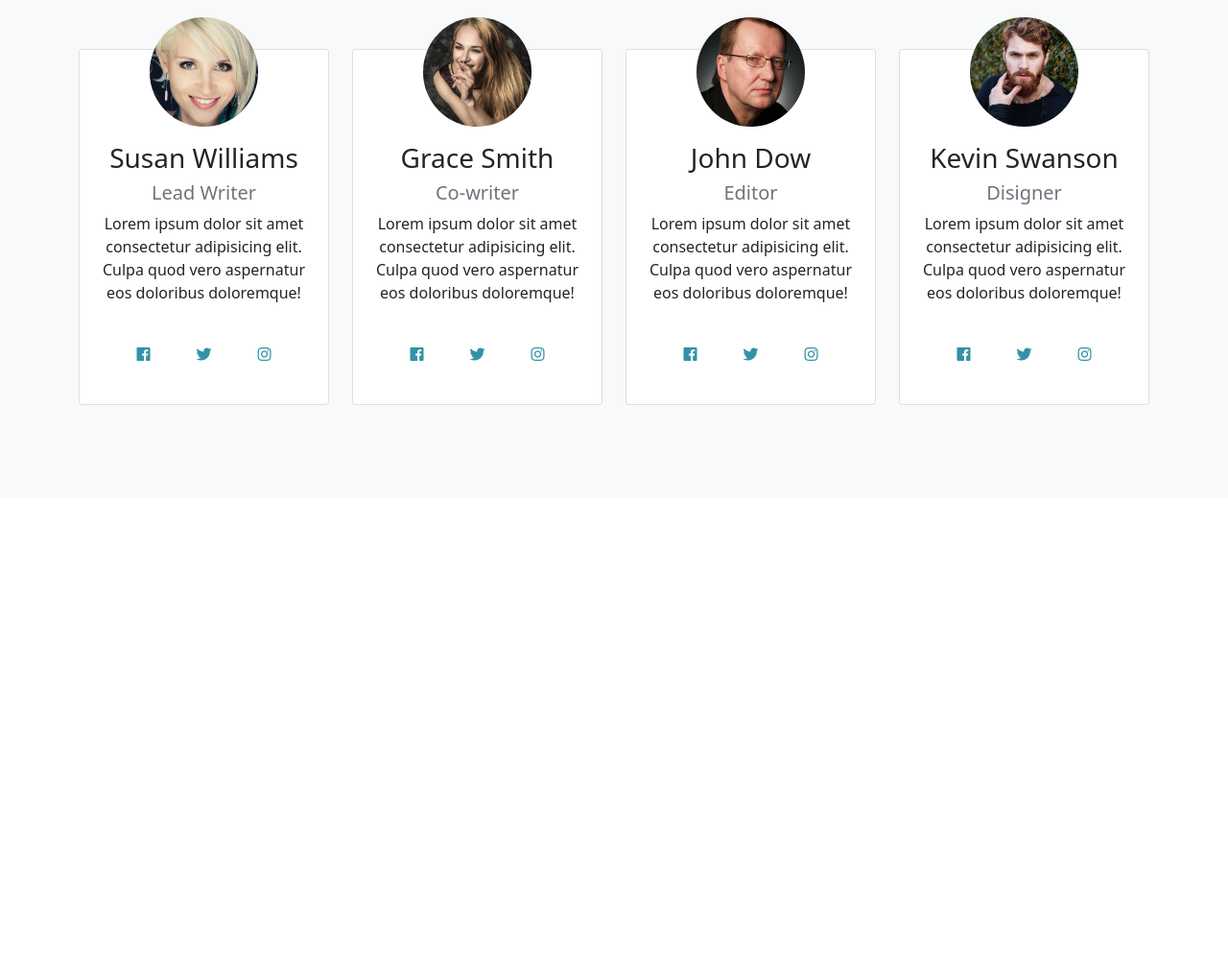
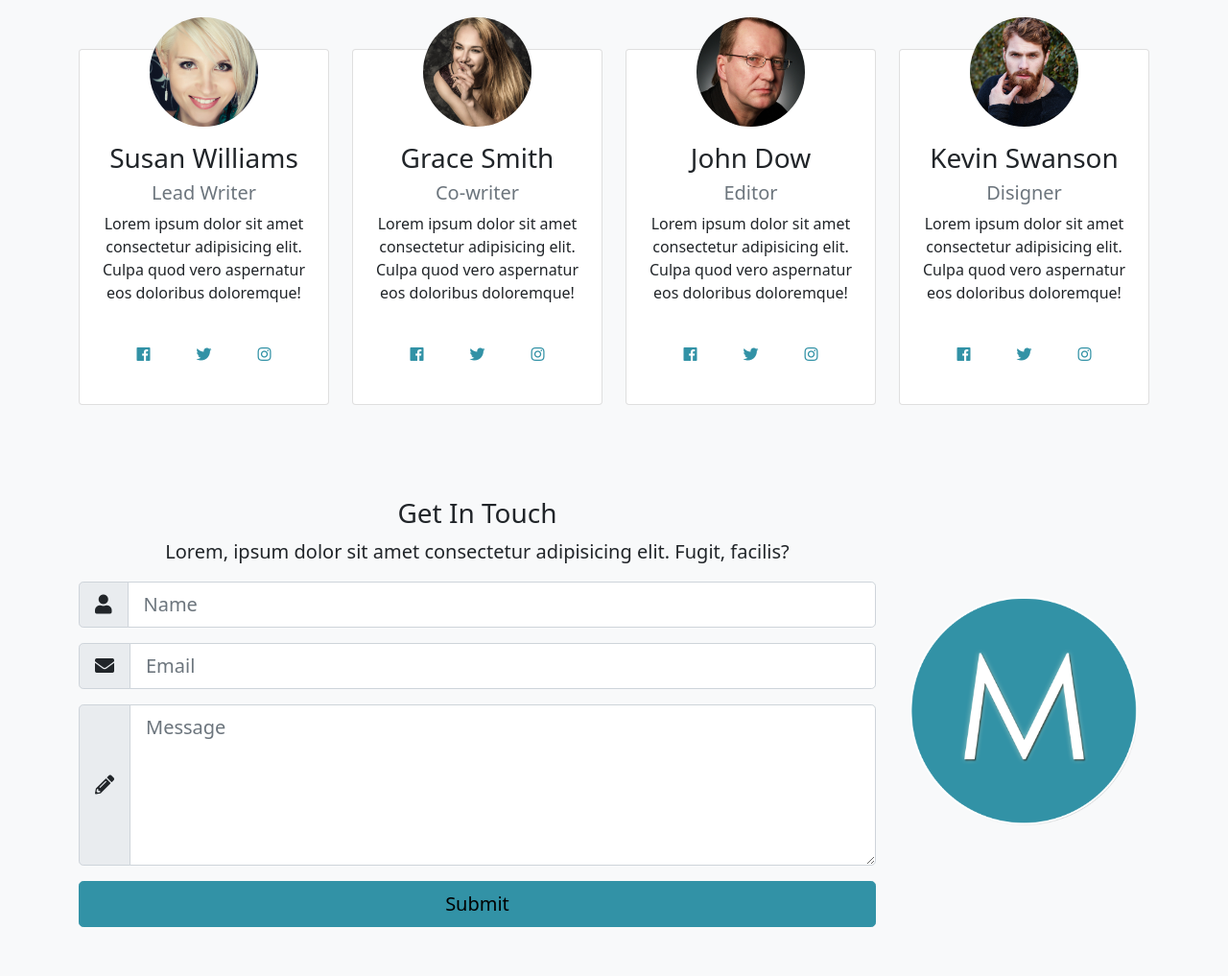
Before and after one commit to kostagrin/Anaxagoras, a website: page index.html in a window 1280 px wide. Shown: the part 2025-3042 px from the top of the page at 96% size. Before the commit the page ends 2543 px from the top, so only its background shows below. Drawn offline with nearby package versions, Linux system fonts and the light colour scheme.

Commit message:
build "contact" section

```diff
--- a/index.html
+++ b/index.html
@@ -319,6 +319,43 @@
     </div>
   </section>
 
+  <section id="contact" class="bg-light py-5">
+    <div class="container">
+      <div class="row">
+        <div class="col-lg-9">
+          <h3>Get In Touch</h3>
+          <p class="lead">Lorem, ipsum dolor sit amet consectetur adipisicing elit. Fugit, facilis?</p>
+          <form>
+            <div class="input-group input-group-lg mb-3">
+                <span class="input-group-text">
+                  <i class="fas fa-user"></i>
+                </span>
+              <input type="text" class="form-control" placeholder="Name">
+            </div>
+            <div class="input-group input-group-lg mb-3">
+                <span class="input-group-text">
+                  <i class="fas fa-envelope"></i>
+                </span>
+              <input type="text" class="form-control" placeholder="Email">
+            </div>
+            <div class="input-group input-group-lg mb-3">
+                <span class="input-group-text">
+                  <i class="fas fa-pencil-alt"></i>
+                </span>
+              <textarea class="form-control" rows="5" placeholder="Message"></textarea>
+            </div>
+            <div class="d-grid">
+              <input class="btn btn-block btn-primary btn-lg" type="submit" value="Submit"></input>
+            </div>
+          </form>
+        </div>
+        <div class="col-lg-3 align-self-center">
+          <img src="img/mlogo.png" alt="" class="img-fluid">
+        </div>
+      </div>
+    </div>
+  </section>
+
   <script src="https://code.jquery.com/jquery-3.6.0.min.js"
     integrity="sha256-/xUj+3OJU5yExlq6GSYGSHk7tPXikynS7ogEvDej/m4="
     crossorigin="anonymous"></script>
```
